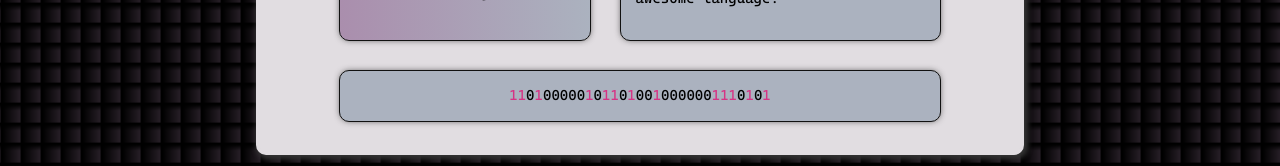
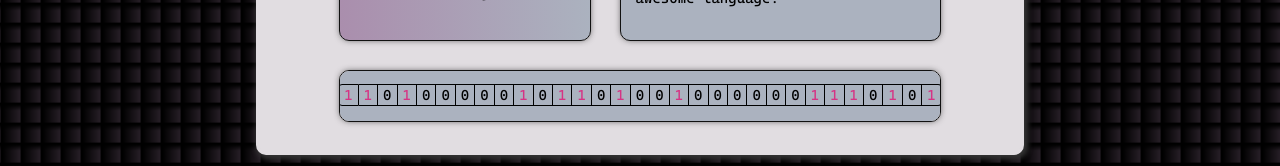
Before and after one commit to sstefanofm/sstefanofm.github.io, a React (Create React App) app: page /js in a window 1280 px wide. Shown: the part 458-624 px from the top of the page. Built offline with nearby package versions, Linux system fonts and the light colour scheme.

Commit message:
bordered bits... idk what to do

```diff
--- a/src/components/BinaryTime/BinaryTime.css
+++ b/src/components/BinaryTime/BinaryTime.css
@@ -1,5 +1,25 @@
 .BinaryTime {
+  --bit-border: 1px solid #000;
+  --bit-border-radius: 4px;
+
   display: flex;
   justify-content: center;
   width: 100%;
 }
+
+.BinaryTime__Bits > * {
+  border: var(--bit-border);
+  border-left: 0;
+  padding: 2px 5px;
+}
+
+.BinaryTime__Bits > *:nth-child(1) {
+  border-left: var(--bit-border);
+  border-top-left-radius: var(--bit-border-radius);
+  border-bottom-left-radius: var(--bit-border-radius);
+}
+
+.BinaryTime__Bits > *:last-child {
+  border-top-right-radius: var(--bit-border-radius);
+  border-bottom-right-radius: var(--bit-border-radius);
+}
--- a/src/components/BinaryTime/index.jsx
+++ b/src/components/BinaryTime/index.jsx
@@ -22,11 +22,13 @@ const BinaryTime = () => {
     <ContentCard>
       <ContentCard.Content>
         <div className='BinaryTime'>
-          {binaryTime.split('').map(b => +b).map((b, i) => (
-            b ?
-              <code key={i}>{b}</code> :
-              <span key={i}>{b}</span>
-          ))}
+          <div className='BinaryTime__Bits'>
+            {binaryTime.split('').map(b => +b).map((b, i) => (
+              b ?
+                <code key={i}>{b}</code> :
+                <span key={i}>{b}</span>
+            ))}
+          </div>
         </div>
       </ContentCard.Content>
     </ContentCard>
--- a/src/components/ContentCard/ContentCard.css
+++ b/src/components/ContentCard/ContentCard.css
@@ -64,6 +64,8 @@
 }
 
 .ContentCard__Content {
+  width: 100%;
+  overflow: scroll;
   padding: 1em;
   flex: 1;
   border-radius: var(--card-border-radius);
```
